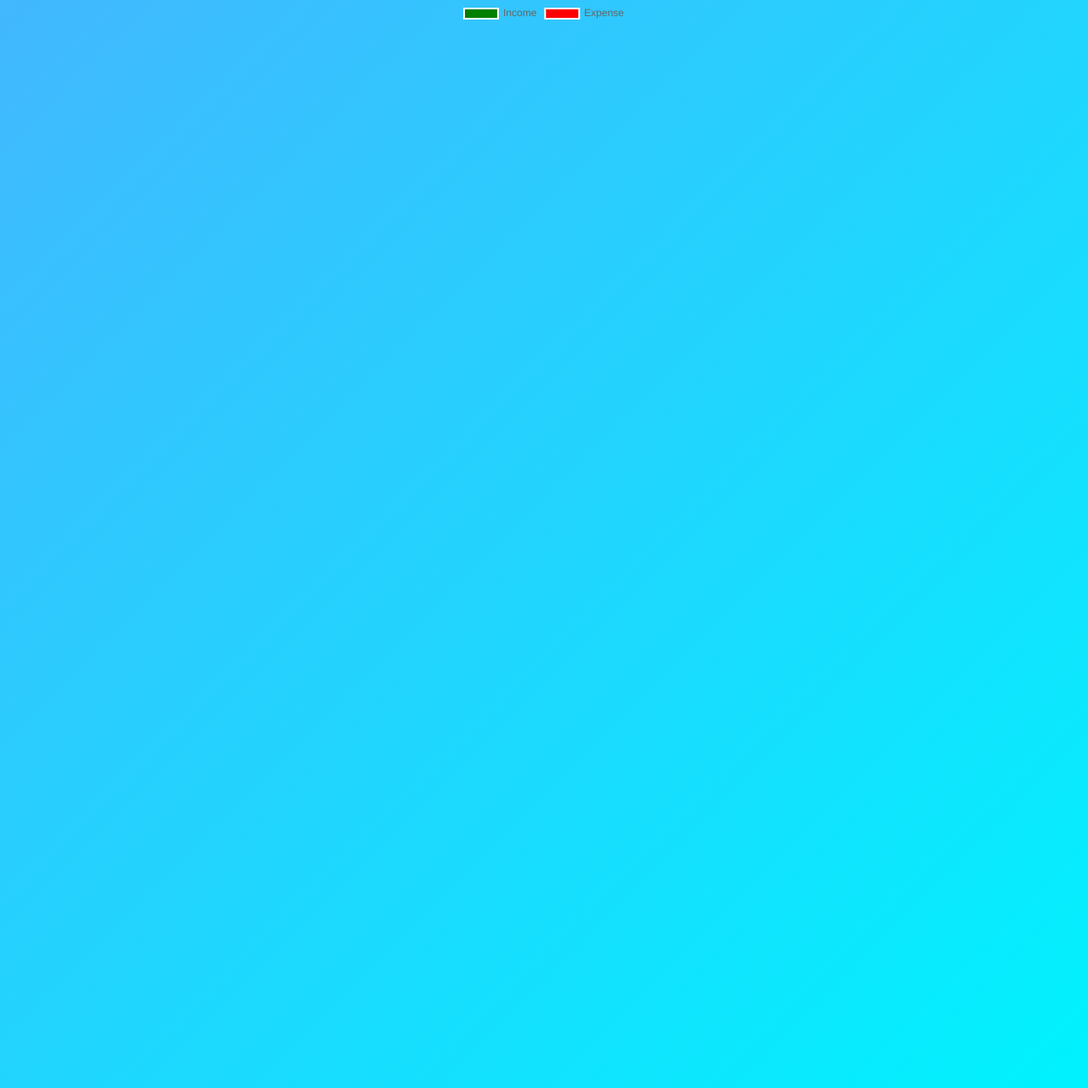
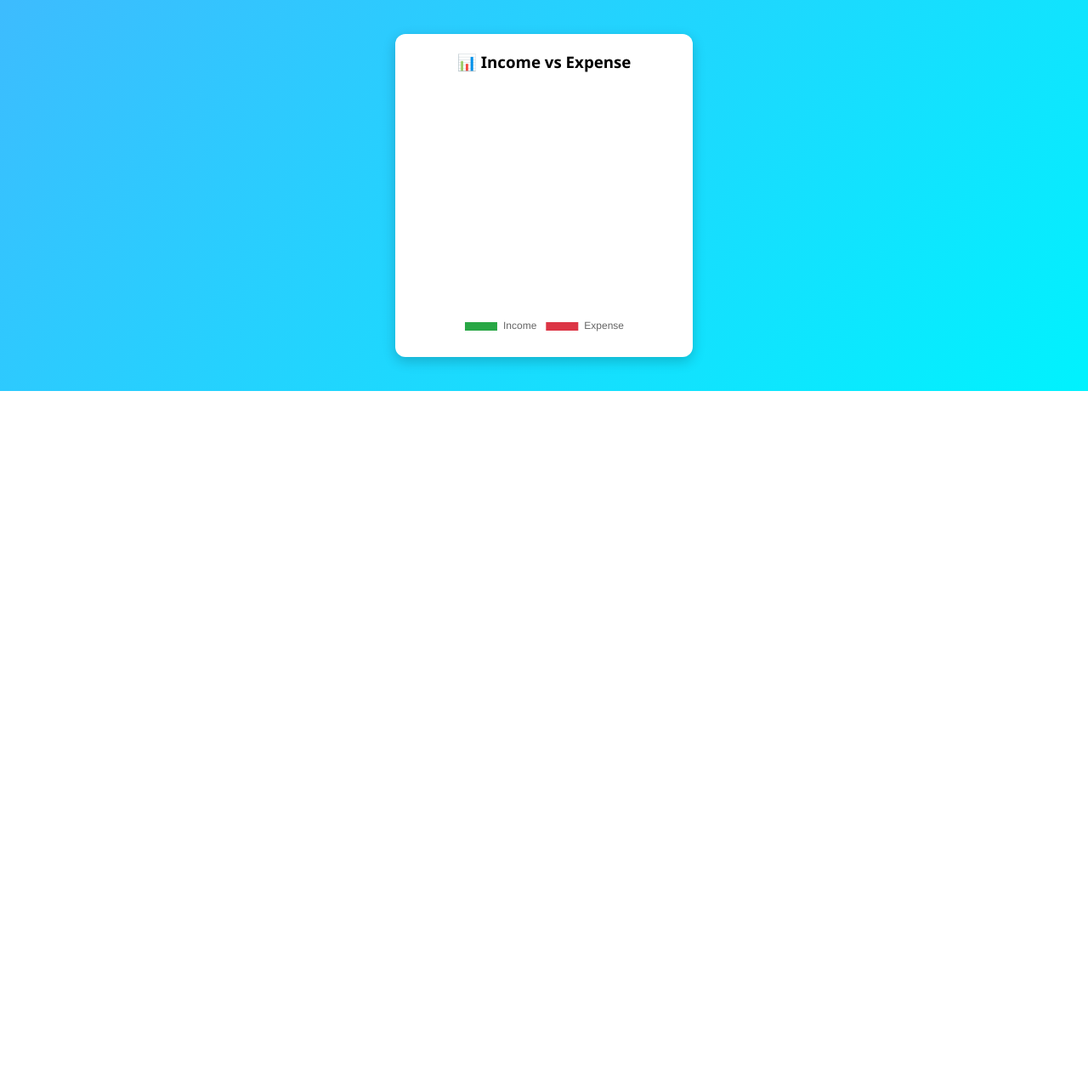
Before and after one commit to diwakarraj14/finance-tracker, a Flask app: page / in a window 1280 px wide. Shown: the part 495-1775 px from the top of the page at 85% size. After the commit the page ends 955 px from the top, so only its background shows below. Run offline with Flask 3, Linux system fonts and the light colour scheme; a user stored in the database is signed in; data that the repository does not hold is empty.

Commit message:
changing the shape ans size of pie chart

```diff
--- a/static/style.css
+++ b/static/style.css
@@ -196,3 +196,23 @@ table tr:nth-child(even) {
     background: #007bff;
     color: white;
 }
+/* GRAPH CARD */
+.chart-card {
+    width: 350px;
+    margin: 40px auto;
+    background: white;
+    padding: 20px;
+    border-radius: 12px;
+    box-shadow: 0px 5px 15px rgba(0,0,0,0.2);
+    text-align: center;
+}
+
+.chart-card h3 {
+    margin-bottom: 15px;
+}
+
+/* CHART SIZE */
+.chart-container {
+    width: 100%;
+    height: 300px;
+}
--- a/templates/index.html
+++ b/templates/index.html
@@ -52,12 +52,16 @@
             {% endfor %}
         </table>
 
-        <!-- GRAPH -->
+       <!-- GRAPH SECTION -->
+<div class="chart-card">
+    <h3>📊 Income vs Expense</h3>
+
     <div class="chart-container">
         <canvas id="myChart"></canvas>
     </div>
+</div>
 
-    </div>
+<script src="https://cdn.jsdelivr.net/npm/chart.js"></script>
 
 <script>
     const ctx = document.getElementById('myChart');
@@ -68,8 +72,18 @@
             labels: ['Income', 'Expense'],
             datasets: [{
                 data: [{{ income }}, {{ expense }}],
-            backgroundColor: ['green', 'red']
+                backgroundColor: ['#28a745', '#dc3545'],
+                borderWidth: 2
             }]
+        },
+        options: {
+            responsive: true,
+            maintainAspectRatio: false,
+            plugins: {
+                legend: {
+                    position: 'bottom'
+                }
+            }
         }
     });
 </script>
```
Lines whose indentation alone changed are shown as unchanged.
